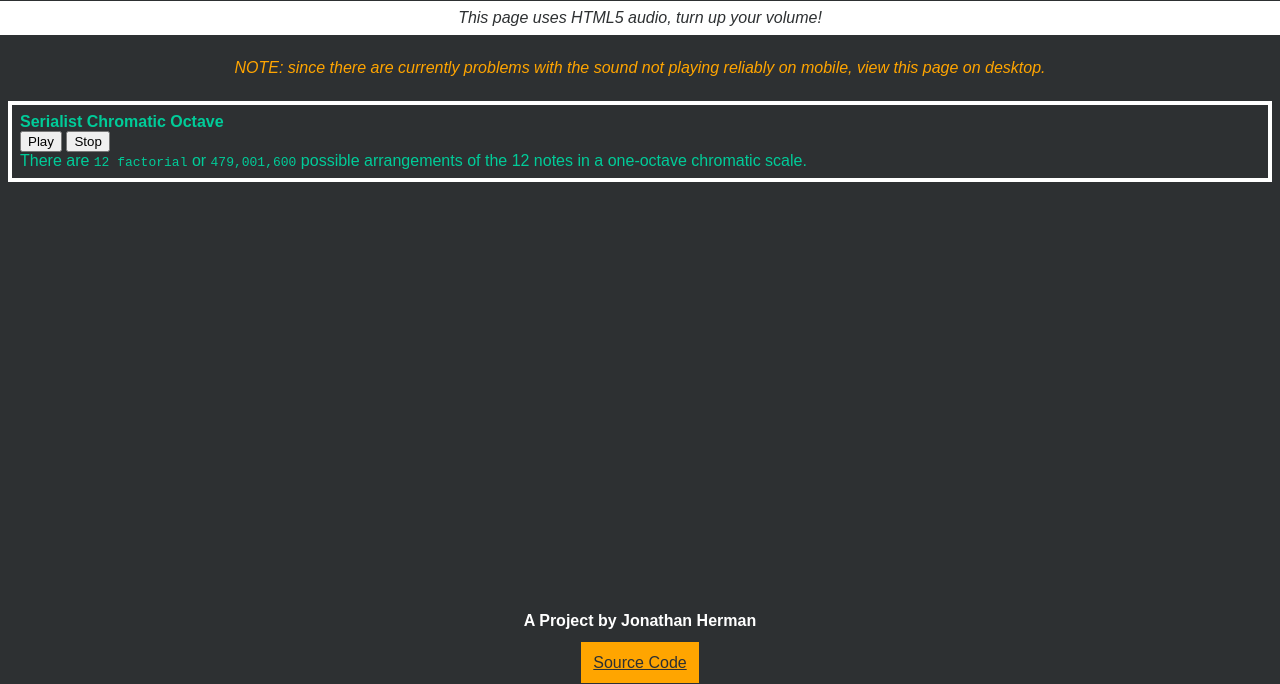
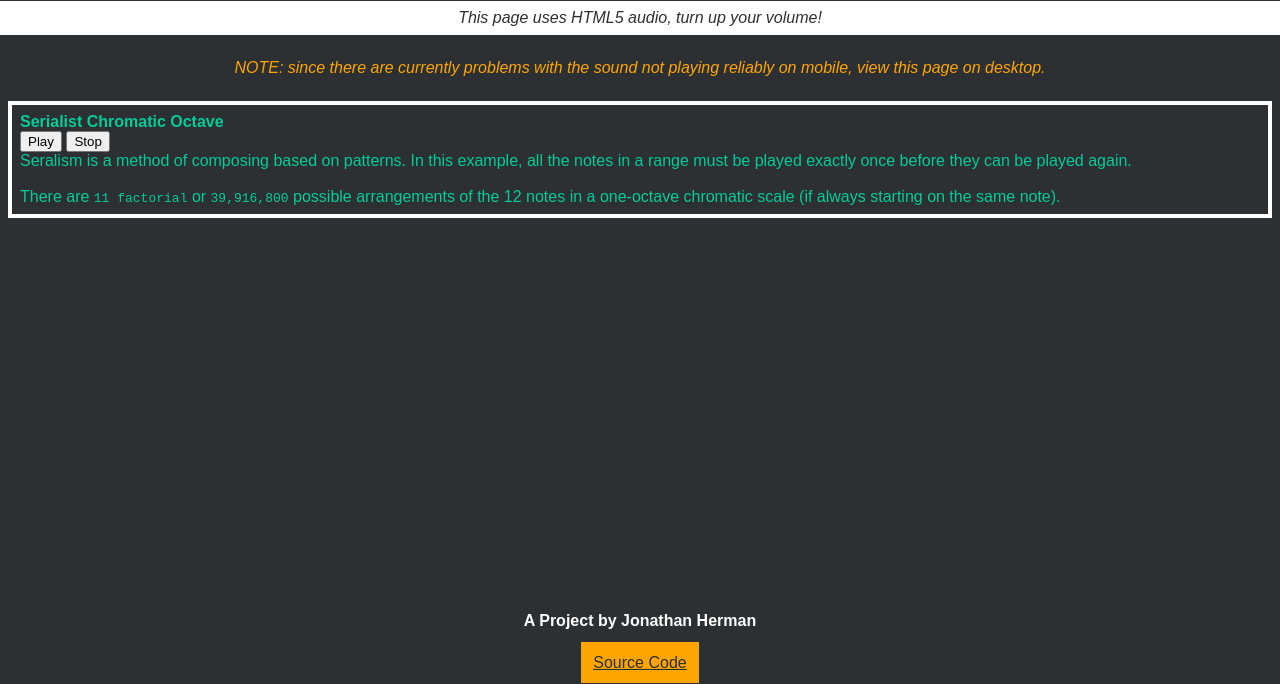
Before and after one commit to jdh11235/auxp, a plain HTML site: page index.html in a window 1280 px wide. Shown: the part 116-800 px from the top of the page. Drawn offline with Linux system fonts and the light colour scheme.

Commit message:
rewrote Serialist Chromatic Octave info

```diff
--- a/index.html
+++ b/index.html
@@ -34,7 +34,9 @@
 		<button onclick="serialist_chromatic_octave.stop = true">Stop</button>
 		<span id="serialist_chromatic_octave-note_display"></span>
 		<br>
-		There are <code>12 factorial</code> or <code>479,001,600</code> possible arrangements of the 12 notes in a one-octave chromatic scale.
+		Seralism is a method of composing based on patterns. In this example, all the notes in a range must be played exactly once before they can be played again.
+		<br>&nbsp;<br>
+		There are <code>11 factorial</code> or <code>39,916,800</code> possible arrangements of the 12 notes in a one-octave chromatic scale (if always starting on the same note).
 	</div>
 
 	<!-- github link -->
```
